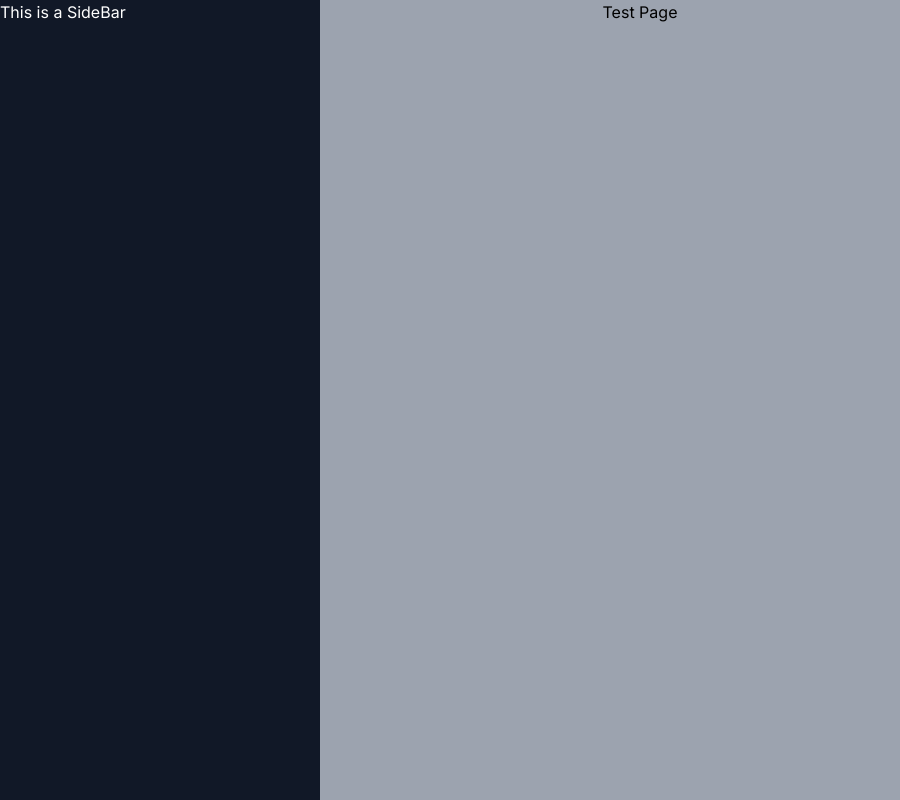
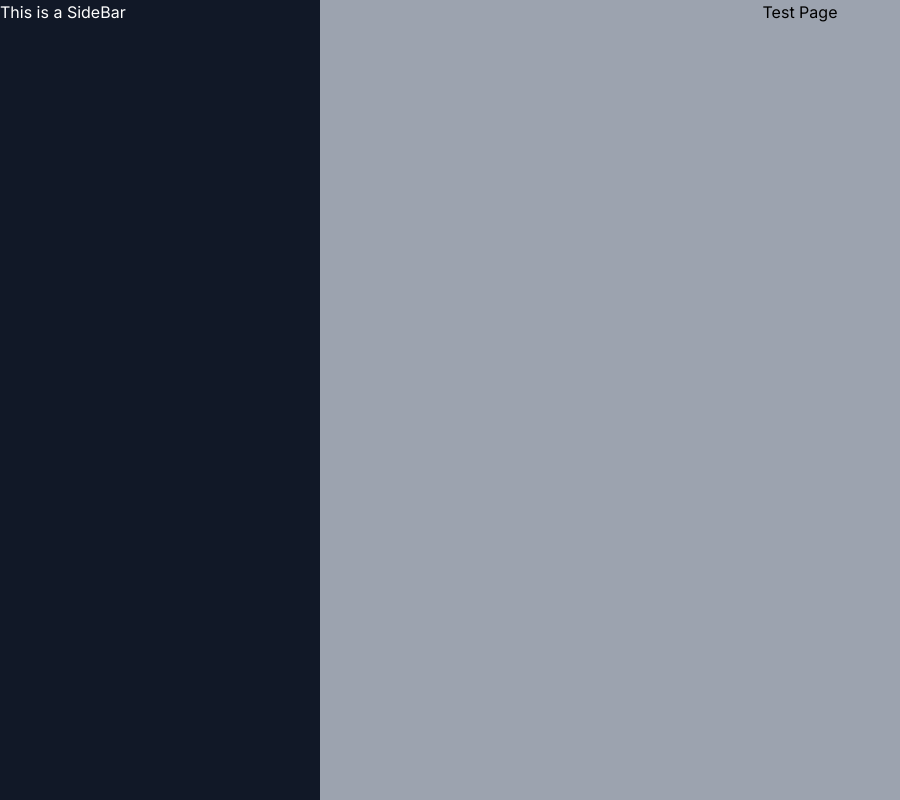
Before and after one commit to Prabhatgrg/portfolio, a Next.js app: page / in a window 1280 px wide. Shown: the whole page, without its empty margins (0-900 px from the left). Built offline with nearby package versions, Linux system fonts and the light colour scheme.

Commit message:
SideBar Creation Start

```diff
--- a/app/page.tsx
+++ b/app/page.tsx
@@ -6,7 +6,7 @@ export default function Home() {
   return (
     <>
       <SideBar />
-      <main className="bg-gray-400 h-screen flex justify-center">
+      <main className="bg-gray-400 h-screen flex justify-center ml-80">
         <p>Test Page</p>
       </main>
     </>
```
